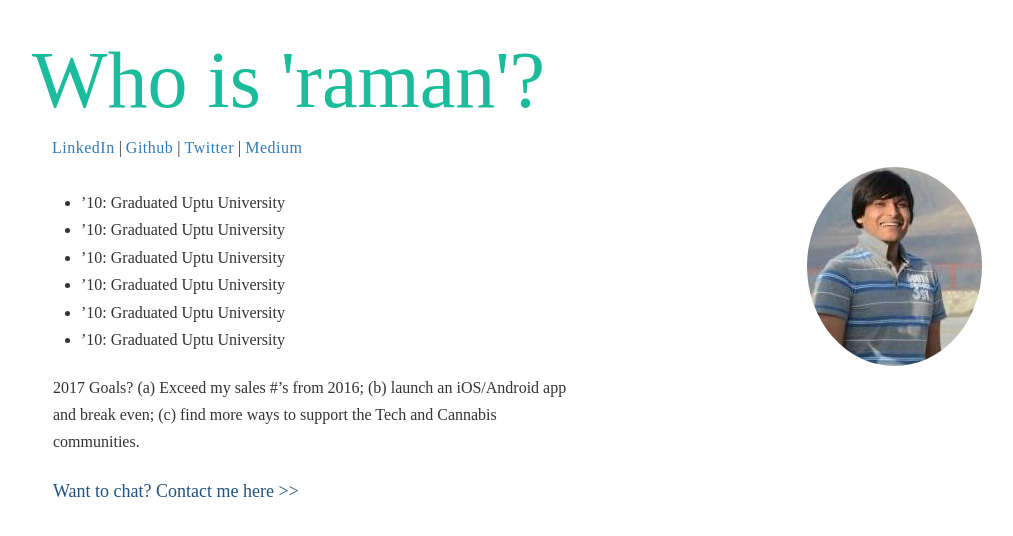
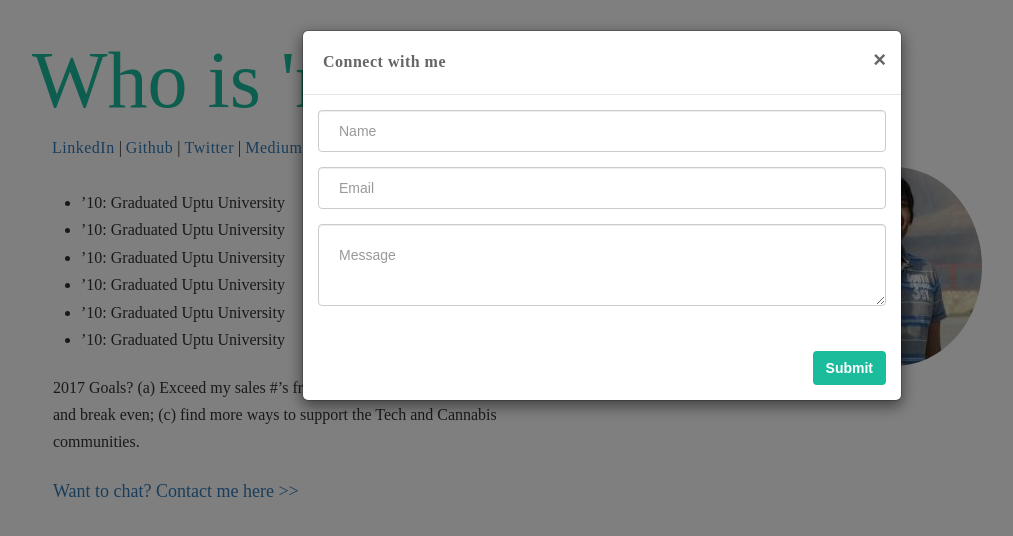
Before and after one commit to manishbalyan/ramanbalyan.com, a plain HTML site: page index.html in a window 1280 px wide. Both pictures are taken after a click on the link "Want to chat? Contact me here >>". Shown: the whole page, without its empty margins (38-1051 px from the left). Drawn offline with nearby package versions, Linux system fonts and the light colour scheme.

Commit message:
contact us modal added

```diff
--- a/css/style.css
+++ b/css/style.css
@@ -10,7 +10,7 @@ CONTENTS :
         1. General
         2. Content Section
         3. Image Section
-        4. Middle Section
+        4. Modal Section
 
 
 
@@ -124,6 +124,35 @@ body{
 
 /**********************************************************************************************
 :::::::::::::::::::::::::::::::::::::::::::::::::::::::::::::::::::::::::::::::::::::::::::::::
-                                            4. Middel Section
+                                            4. Modal Section
 :::::::::::::::::::::::::::::::::::::::::::::::::::::::::::::::::::::::::::::::::::::::::::::::
 ***********************************************************************************************/
+
+.cus-modal-title{
+    font-weight: 600;
+    letter-spacing: .5px;
+    font-size: 16px;
+    color: #666;
+    padding: 5px
+}
+.cus-input{
+    padding: 20px
+}
+.sub-button{
+    background-color: #1abc9c;
+    color: white;
+    font-weight: 600;
+}
+.sub-button:hover{
+    color: white
+}
+.modal-footer{
+     border: none ;
+}
+.cus-close{
+    margin: 0;
+    color: #666;
+    opacity: 1;
+    font-size: 22px;
+    padding-top: 5px !important;
+}
--- a/index.html
+++ b/index.html
@@ -73,8 +73,38 @@
                             2017 Goals? (a) Exceed my sales #’s from 2016; (b) launch an iOS/Android app and break even; (c) find more ways to support the Tech and Cannabis communities.
                         </p>
                         <p>
-                            <a href="#"> Want to chat? Contact me here >></a>
+                            <a href="#" data-toggle="modal" data-target="#myModal"> Want to chat? Contact me here >></a>
                         </p>
+                        <!-- Modal -->
+                        <div class="modal fade" id="myModal" tabindex="-1" role="dialog" aria-labelledby="myModalLabel">
+                        <div class="modal-dialog" role="document">
+                            <div class="modal-content">
+                            <div class="modal-header">
+                                <button type="button" class="close cus-close" data-dismiss="modal" aria-label="Close"><span aria-hidden="true">&times;</span></button>
+                                <h4 class="modal-title cus-modal-title" id="myModalLabel">Connect with me</h4>
+                            </div>
+                            <div class="modal-body">
+                                <form>
+                                    <div class="form-group">
+                                        <!--<label for="name" class="control-label">Name:</label>-->
+                                        <input type="text" class="form-control cus-input" id="name" placeholder="Name">
+                                    </div>
+                                    <div class="form-group">
+                                        <!--<label for="name" class="control-label">Email:</label>-->
+                                        <input type="email" class="form-control cus-input" id="email" placeholder="Email">
+                                    </div>
+                                    <div class="form-group">
+                                        <!--<label for="message-text" class="control-label">Message:</label>-->
+                                        <textarea class="form-control cus-input" id="message-text" placeholder="Message"></textarea>
+                                    </div>
+                                </form>
+                            </div>
+                            <div class="modal-footer">
+                                <button type="submit" class="btn sub-button">Submit</button>
+                            </div>
+                            </div>
+                        </div>
+                        </div>
                     </div>
                 </div>
 
```
